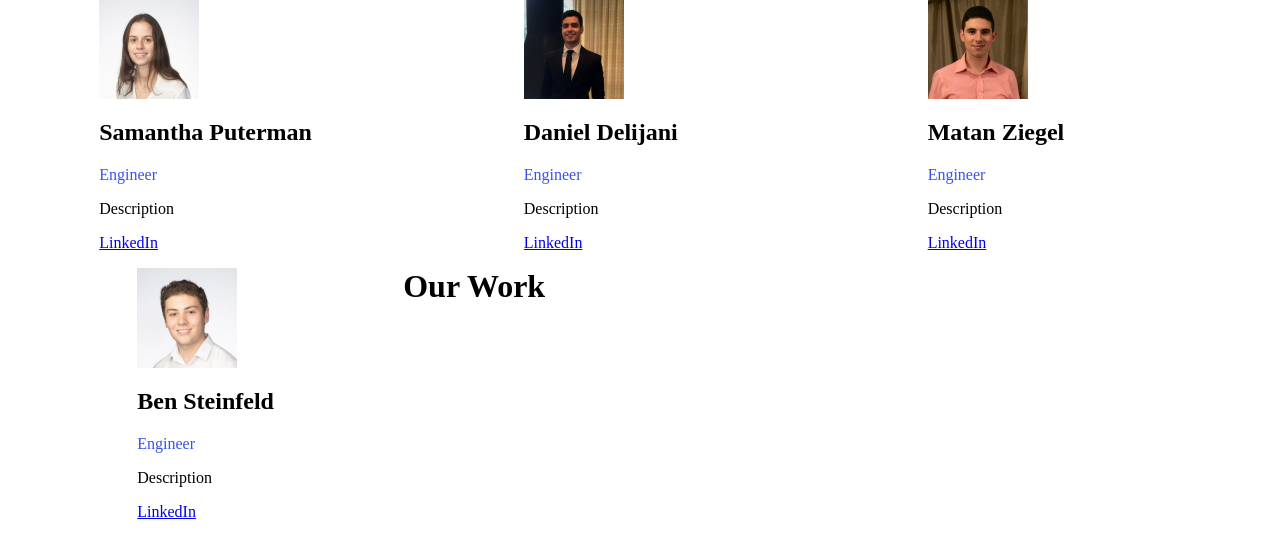
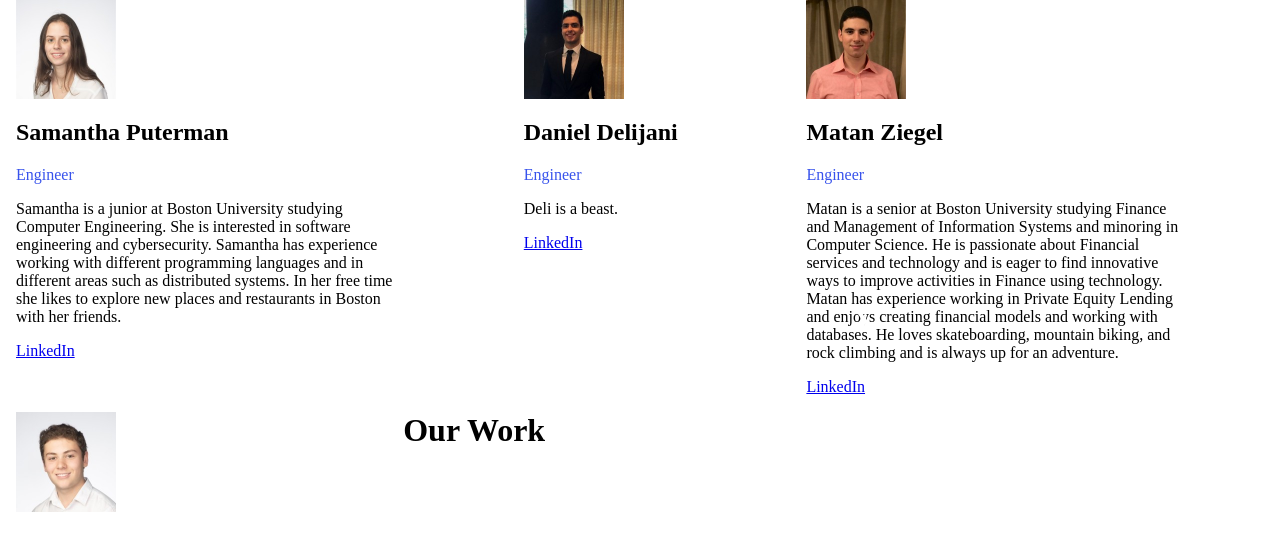
Before and after one commit to sgorok/butechtrack, a Flask app: page / in a window 1280 px wide. Shown: the part 1015-1548 px from the top of the page. Run offline with Flask 2, Linux system fonts and the light colour scheme.

Commit message:
added the last 4 descriptions

```diff
--- a/templates/site.html
+++ b/templates/site.html
@@ -196,7 +196,7 @@ if($_POST["message"]) {
                   <p class="title">
                       Engineer
                   </p>
-                  <p> Description</p>
+                  <p> Samantha is a junior at Boston University studying Computer Engineering. She is interested in software engineering and cybersecurity. Samantha has experience working with different programming languages and in different areas such as distributed systems. In her free time she likes to explore new places and restaurants in Boston with her friends.</p>
                   <a href="https://www.linkedin.com/in/samanthaputerman/">LinkedIn</a>
                 </div>
             </div>
@@ -213,7 +213,7 @@ if($_POST["message"]) {
                   <p class="title">
                       Engineer
                   </p>
-                  <p> Description</p>
+                  <p> Deli is a beast. </p>
                   <a href="https://www.linkedin.com/in/daniel-delijani-3b170919a/">LinkedIn</a>
                 </div>
             </div>
@@ -230,7 +230,7 @@ if($_POST["message"]) {
                   <p class="title">
                       Engineer
                   </p>
-                  <p> Description</p>
+                  <p> Matan is a senior at Boston University studying Finance and Management of Information Systems and minoring in Computer Science. He is passionate about Financial services and technology and is eager to find innovative ways to improve activities in Finance using technology. Matan has experience working in Private Equity Lending and enjoys creating financial models and working with databases. He loves skateboarding, mountain biking, and rock climbing and is always up for an adventure.</p>
                   <a href="https://www.linkedin.com/in/matan-ziegel-656049154/">LinkedIn</a>
                 </div>
             </div>
@@ -247,7 +247,7 @@ if($_POST["message"]) {
                   <p class="title">
                       Engineer
                   </p>
-                  <p> Description</p>
+                  <p> Ben is a junior student from Belgium studying mechanical engineering at Boston University. He has a major interest into advanced technologies such as artificial intelligence and robotics. Ben has experience working on robotic sensors, radars and image processing. When he is not studying for classes, you can find him travelling and expanding his interest into modern art.</p>
                   <a href="https://www.linkedin.com/in/ben-steinfeld-688532185/">LinkedIn</a>
                 </div>
             </div>
```
Also changed, not shown: 1 other file.
